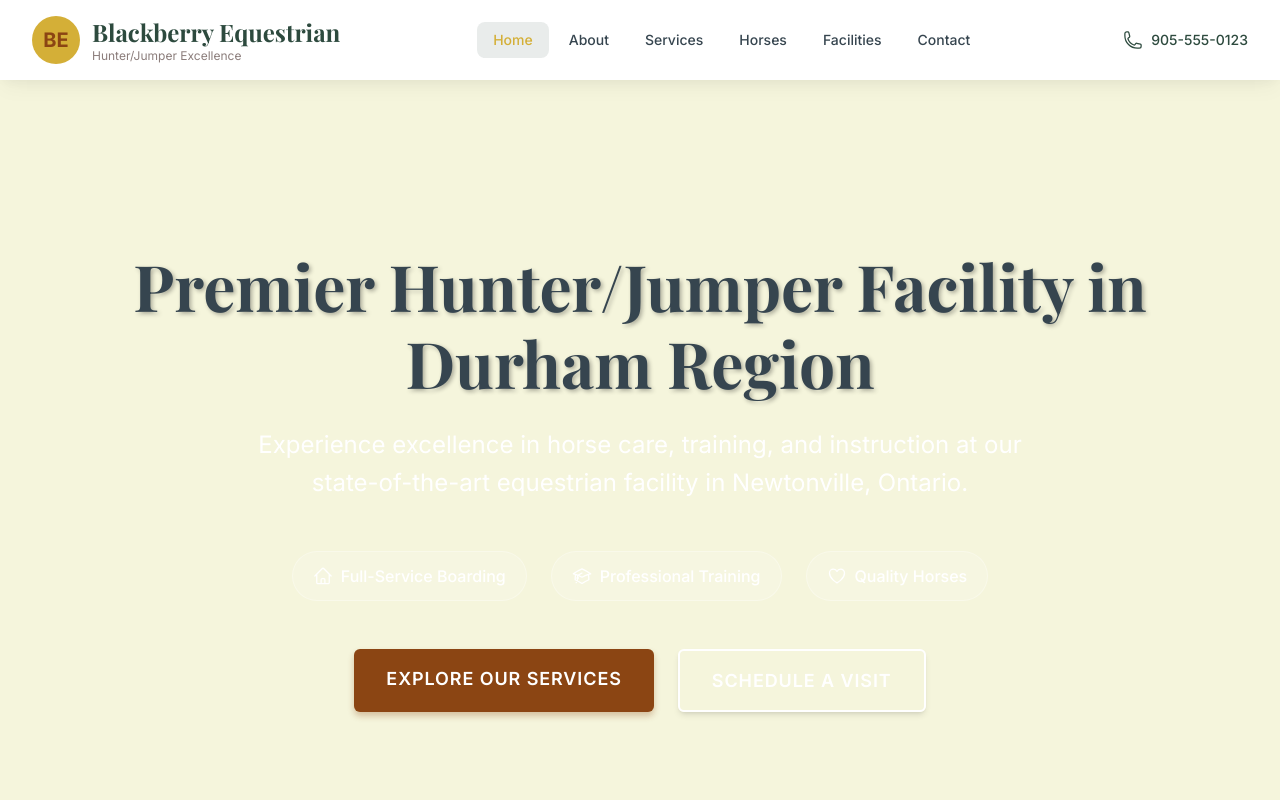
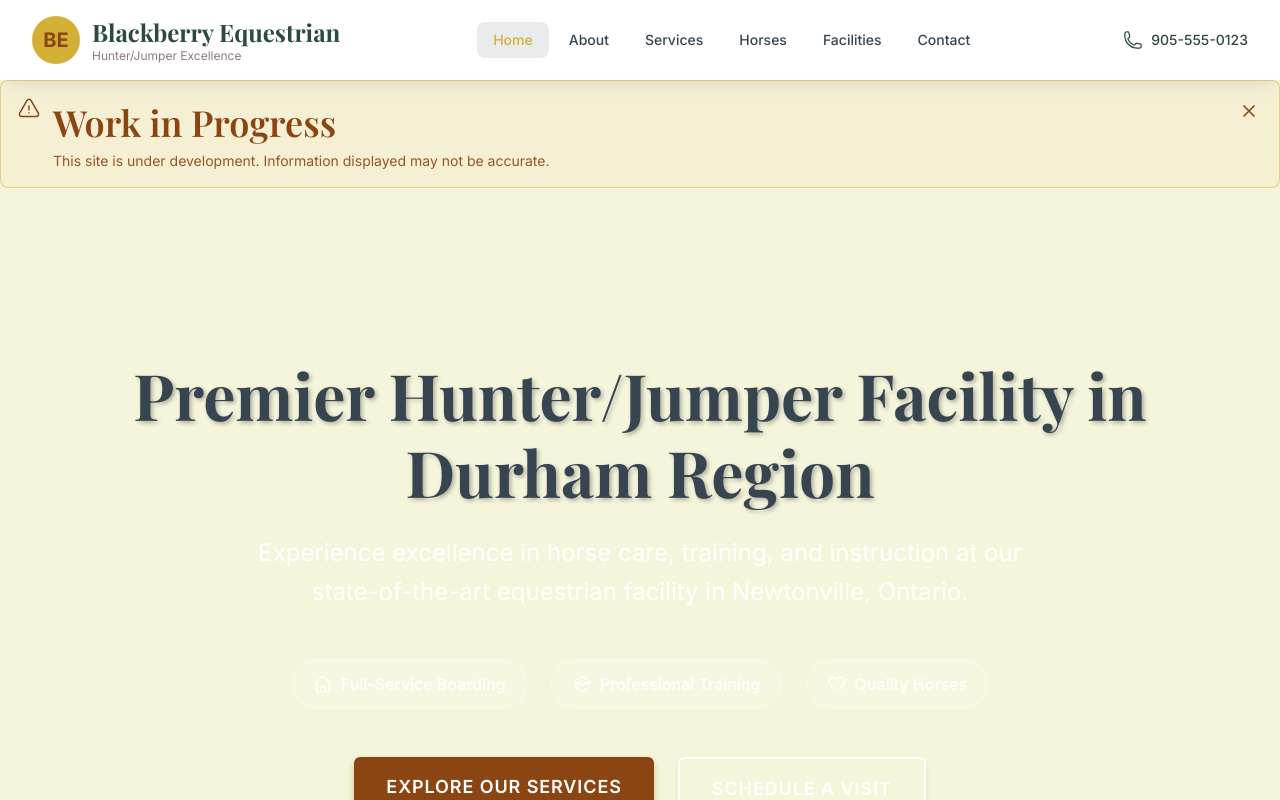
Before and after one commit to laura-naccarato/blackberry-equestrian, a Vue app: page / in a window 1280 px wide. Shown: the top 800 px of the page. Built offline with nearby package versions, Linux system fonts and the light colour scheme; the HTML template or start-up script is replaced by a standard one.

Commit message:
Add work-in-progress notice to homepage using BaseAlert component

```diff
--- a/src/views/HomePage.vue
+++ b/src/views/HomePage.vue
@@ -1,5 +1,13 @@
 <template>
   <div class="home-page">
+    <!-- Work in Progress Notice -->
+    <BaseAlert
+      variant="warning"
+      title="Work in Progress"
+      message="This site is under development. Information displayed may not be accurate."
+      dismissible
+    />
+
     <!-- Hero Section -->
     <HeroSection :hero-data="pageData?.hero" />
 
@@ -82,6 +90,7 @@ import { loadPage, loadHorses, getFeaturedContent } from '@/utils/contentLoader'
 import { HORSE_PLACEHOLDER, handleImageError } from '@/utils/images'
 import HeroSection from '@/components/sections/HeroSection.vue'
 import FeaturedServices from '@/components/sections/FeaturedServices.vue'
+import BaseAlert from '@/components/ui/BaseAlert.vue'
 
 const pageData = ref(null)
 const featuredHorses = ref([])
```
